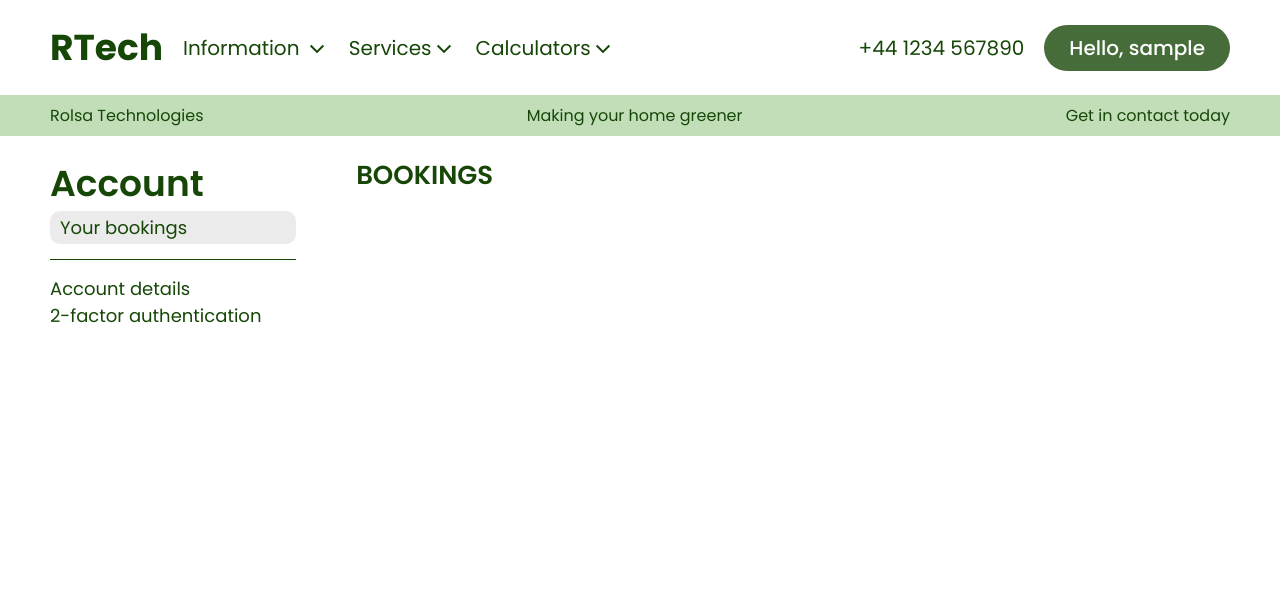
After one commit to willrees23/RolsaTech, a Flask app: page /account in a window 1280 px wide. The commit adds this page. Shown: the top 596 px of the page. Run offline with Flask 3, Linux system fonts and the light colour scheme; the visitor is signed in with stand-in values (Sample User, id 1).

Commit message:
add account tab system

```diff
--- a/app.py
+++ b/app.py
@@ -5,6 +5,10 @@ import time
 import security
 from data import db
 from data.models import Booking, BookingType, User
+
+# store the valid routes for the account tabs
+valid_account_routes = ["bookings", "details", "2fa"]
+backup_account_route = valid_account_routes[0]
 
 # create flask instance
 # setup the database
@@ -22,6 +26,21 @@ def landing():
     if user != None:
         return render_template("landing.html", user=user)
     return render_template("landing.html")
+
+# The accounts page. Should be accessible via /account or any sub-route such as /account/hello
+# If the sub-route isn't valid, it will default to the first valid route ("bookings")
+# We pass the route to the page so it knows what to render.
+@app.route("/account")
+@app.route("/account/<string:option>")
+def account(option: str = backup_account_route):
+    user: User = session.get("user")
+    if user:
+        # Check if valid route. If not, default to "bookings".
+        if option not in valid_account_routes:
+            option = backup_account_route
+        return render_template("account.html", user=user, option=option)
+    else:
+        redirect("/login")
 
 @app.route("/logout")
 def logout():
--- a/static/styles/main.css
+++ b/static/styles/main.css
@@ -61,7 +61,8 @@ body section {
     gap: 200px;
 }
 
-#body:has(form.center), #body:has(div.center) {
+#body:has(form.center),
+#body:has(div.center) {
     display: flex;
     justify-content: center;
     align-items: center;
@@ -81,7 +82,7 @@ span.center {
     text-decoration: underline;
 }
 
-section > span {
+section>span {
     font-size: 36px;
     color: var(--text-primary);
 }
@@ -134,6 +135,68 @@ section.bg-green {
 
 
 
+/* ACCOUNT PAGE */
+.account-container {
+    display: flex;
+    gap: 60px;
+    color: var(--text-primary);
+    padding: 0px var(--padding);
+}
+
+.account-sidebar {
+    display: flex;
+    flex-direction: column;
+}
+
+.account-sidebar .sidebar-title {
+    font-size: 36px;
+    font-weight: 600;
+}
+
+.account-sidebar .sidebar-options {
+    display: flex;
+    flex-direction: column;
+}
+
+.account-sidebar .sidebar-options {
+    display: flex;
+    position: relative;
+    flex-direction: column;
+}
+
+.account-sidebar .sidebar-options a {
+    transition: all 0.5s cubic-bezier(0.19, 1, 0.22, 1);
+    font-size: 18px;
+}
+
+.account-sidebar .sidebar-options a:hover {
+    background-color: #ebebeb;
+    border-radius: 10px;
+    padding: 3px 10px;
+}
+
+.account-content .tab-title {
+    font-size: 26px;
+    font-weight: 600;
+}
+
+.sidebar-separator {
+    border-bottom: 1px var(--text-primary) solid;
+    margin: 15px 0px;
+}
+
+
+
+a.disabled {
+    cursor: default;
+    pointer-events: none;
+}
+
+a.hidden {
+    visibility: hidden;
+}
+
+
 /* FOOTER */
 
 .footer {
@@ -151,14 +214,14 @@ section.bg-green {
     justify-content: space-between;
 }
 
-.footer .links > a {
+.footer .links>a {
     text-decoration: underline;
     font-weight: 500;
     text-underline-offset: 5px;
     transition: all 0.5s cubic-bezier(0.19, 1, 0.22, 1);
 }
 
-.footer .links > a:hover {
+.footer .links>a:hover {
     letter-spacing: 2px;
 }
 
@@ -169,12 +232,12 @@ section.bg-green {
     font-size: 18px;
 }
 
-.footer .top-info > div {
+.footer .top-info>div {
     display: flex;
     flex-direction: column;
 }
 
-.footer .top-info > .contact {
+.footer .top-info>.contact {
     align-items: end;
 }
 
@@ -319,7 +382,7 @@ input:disabled {
     }
 }
 
-.card-container#services > .card {
+.card-container#services>.card {
     max-height: 200px;
 }
 
@@ -524,7 +587,7 @@ nav.navbar .right a#number {
     display: inline;
 }
 
-.dropdown-label > img {
+.dropdown-label>img {
     vertical-align: middle;
 }
 
@@ -532,6 +595,7 @@ nav.navbar .right a#number {
     from {
         opacity: 0%;
     }
+
     to {
         opacity: 100%;
     }
@@ -577,7 +641,7 @@ nav.navbar .right a#number {
     padding-bottom: 20px;
 }
 
-.dropdown:is(:hover, :focus, :active) > .dropdown-label img {
+.dropdown:is(:hover, :focus, :active)>.dropdown-label img {
     rotate: 180deg;
 }
 
--- /dev/null
+++ b/templates/account.html
@@ -0,0 +1,50 @@
+{% extends "common.html" %}
+{% block title %} Account {% endblock %}
+{% block head %}
+<style>
+    /* Selects the sidebar option which is currently active */
+    /* id$= means does the id end with... */
+    .sidebar-options a[id$='{{ option }}'] {
+        background-color: #ebebeb;
+        border-radius: 10px;
+        padding: 3px 10px;
+    }
+</style>
+{% endblock %}
+{% block body %}
+<div class="account-container">
+    <div class="account-sidebar">
+        <div class="sidebar-title">
+            Account
+        </div>
+        <div class="sidebar-options">
+            <a id="bookings" href="/account/bookings">
+                Your bookings
+            </a>
+            <div class="sidebar-separator"></div>
+            <a id="details" href="/account/details">
+                Account details
+            </a>
+            <a id="2fa" href="/account/2fa">
+                2-factor authentication
+            </a>
+            <a href="" class="disabled hidden">FILLERFILLERFILLERFILLERFILLER</a>
+        </div>
+    </div>
+    <div class="account-content">
+        {% if option == "bookings" %}
+        <div class="tab-title">
+            BOOKINGS
+        </div>
+        {% elif option == "details" %}
+        <div class="tab-title">
+            ACCOUNT DETAILS
+        </div>
+        {% elif option == "2fa" %}
+        <div class="tab-title">
+            2-FACTOR AUTHENTICATION
+        </div>
+        {% endif %}
+    </div>
+</div>
+{% endblock %}
--- a/templates/common.html
+++ b/templates/common.html
@@ -9,6 +9,7 @@
     <link href="/static/styles/font.css" rel="stylesheet">
     <script src="/static/scripts/form-submit.js"></script>
     <title>Rolsa Tech - {% block title %} {% endblock %}</title>
+    {% block head %} {% endblock %}
 </head>
 
 <body>
```
